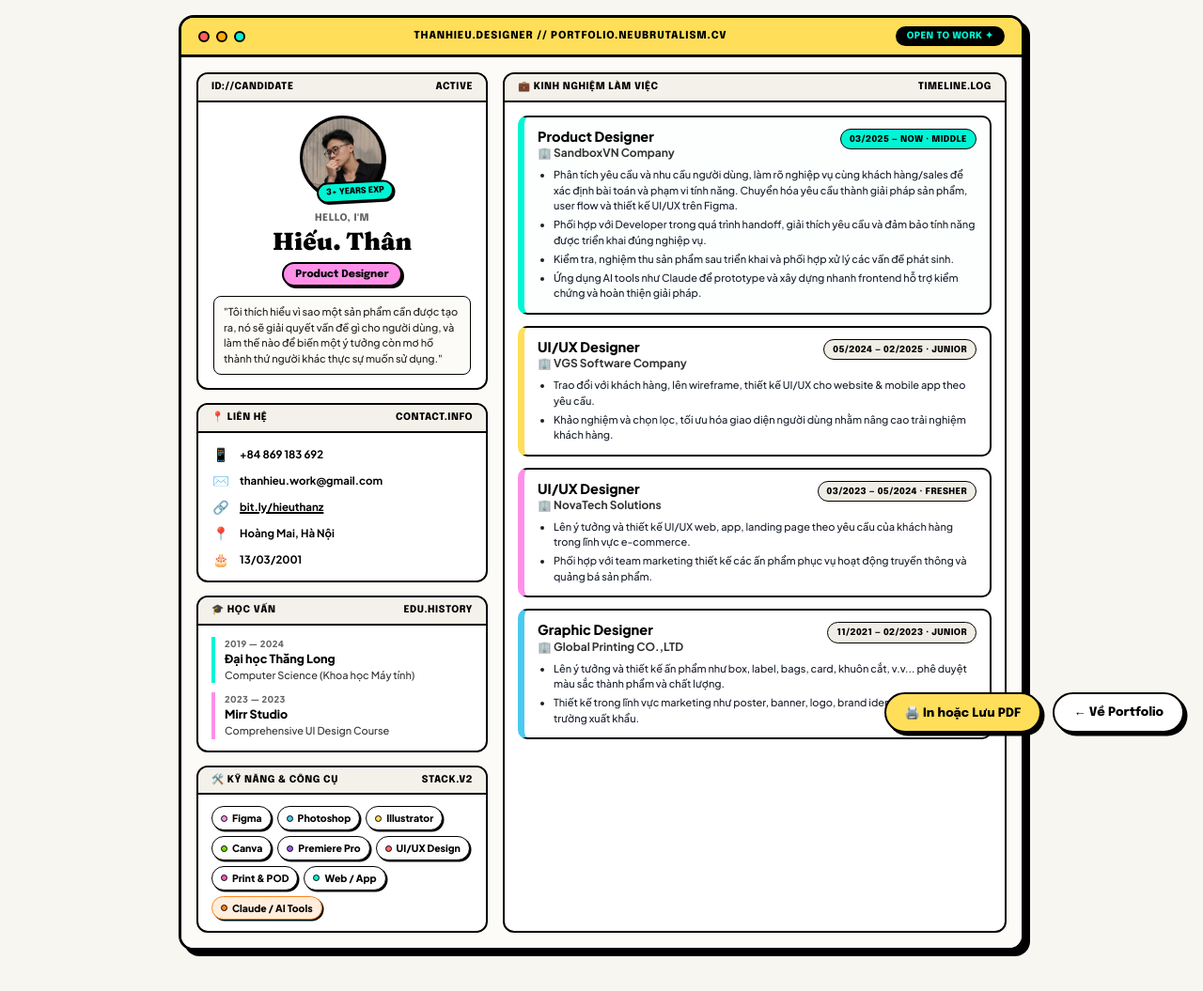
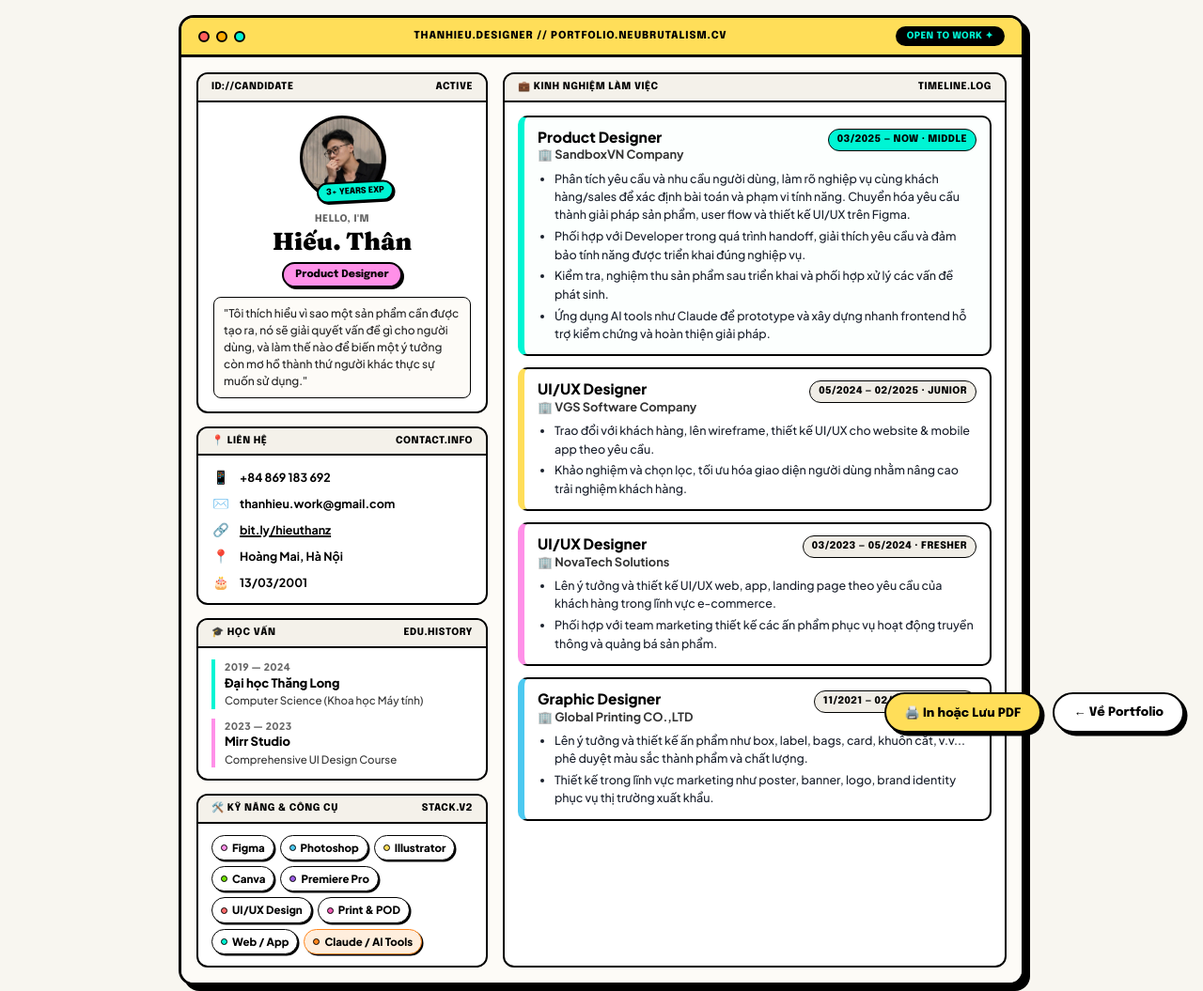
Before and after one commit to Kagerzzz/Portfolio, a website: page cv-export.html in a window 1280 px wide. Shown: the whole page at 94% size. Before the commit the page ends 1028 px from the top, so only its background shows below. Drawn offline with Linux system fonts and the light colour scheme.

Commit message:
style: optimize font sizes in cv-export.html for A4 print readability

```diff
--- a/cv-export.html
+++ b/cv-export.html
@@ -26,7 +26,7 @@
       background-color: #F8F6F0;
       color: #000000;
       line-height: 1.5;
-      font-size: 11.5px;
+      font-size: 12.5px;
       padding: 16px;
     }
 
@@ -205,7 +205,7 @@
       border-radius: 8px;
       padding: 8px 10px;
       text-align: left;
-      font-size: 11px;
+      font-size: 12px;
       line-height: 1.5;
       color: #222222;
     }
@@ -222,7 +222,7 @@
       display: flex;
       align-items: center;
       gap: 10px;
-      font-size: 11.5px;
+      font-size: 12.5px;
       color: #111111;
     }
 
@@ -262,20 +262,20 @@
     }
 
     .edu-period {
-      font-size: 9.5px;
+      font-size: 10.5px;
       font-weight: 800;
       color: #666666;
       letter-spacing: 0.04em;
     }
 
     .edu-name {
-      font-size: 12.5px;
+      font-size: 13px;
       font-weight: 800;
       color: #000000;
     }
 
     .edu-field {
-      font-size: 11px;
+      font-size: 11.5px;
       color: #333333;
     }
 
@@ -295,7 +295,7 @@
       background: #FFFFFF;
       border: 1.5px solid #000000;
       border-radius: 999px;
-      font-size: 10.5px;
+      font-size: 11.5px;
       font-weight: 800;
       box-shadow: 1.5px 1.5px 0px #000000;
     }
@@ -345,14 +345,14 @@
     }
 
     .job-role-text {
-      font-size: 14.5px;
+      font-size: 15.5px;
       font-weight: 900;
       color: #000000;
       line-height: 1.2;
     }
 
     .job-company-text {
-      font-size: 12px;
+      font-size: 12.8px;
       font-weight: 700;
       color: #333333;
     }
@@ -360,7 +360,7 @@
     .job-pill {
       display: inline-block;
       font-family: 'Epilogue', sans-serif;
-      font-size: 9.5px;
+      font-size: 10.5px;
       font-weight: 800;
       letter-spacing: 0.04em;
       padding: 3px 9px;
@@ -377,9 +377,9 @@
 
     .job-bullets {
       margin: 0;
-      padding-left: 17px;
-      font-size: 11px;
-      line-height: 1.5;
+      padding-left: 18px;
+      font-size: 12.5px;
+      line-height: 1.55;
       color: #1A202C;
     }
 
```
